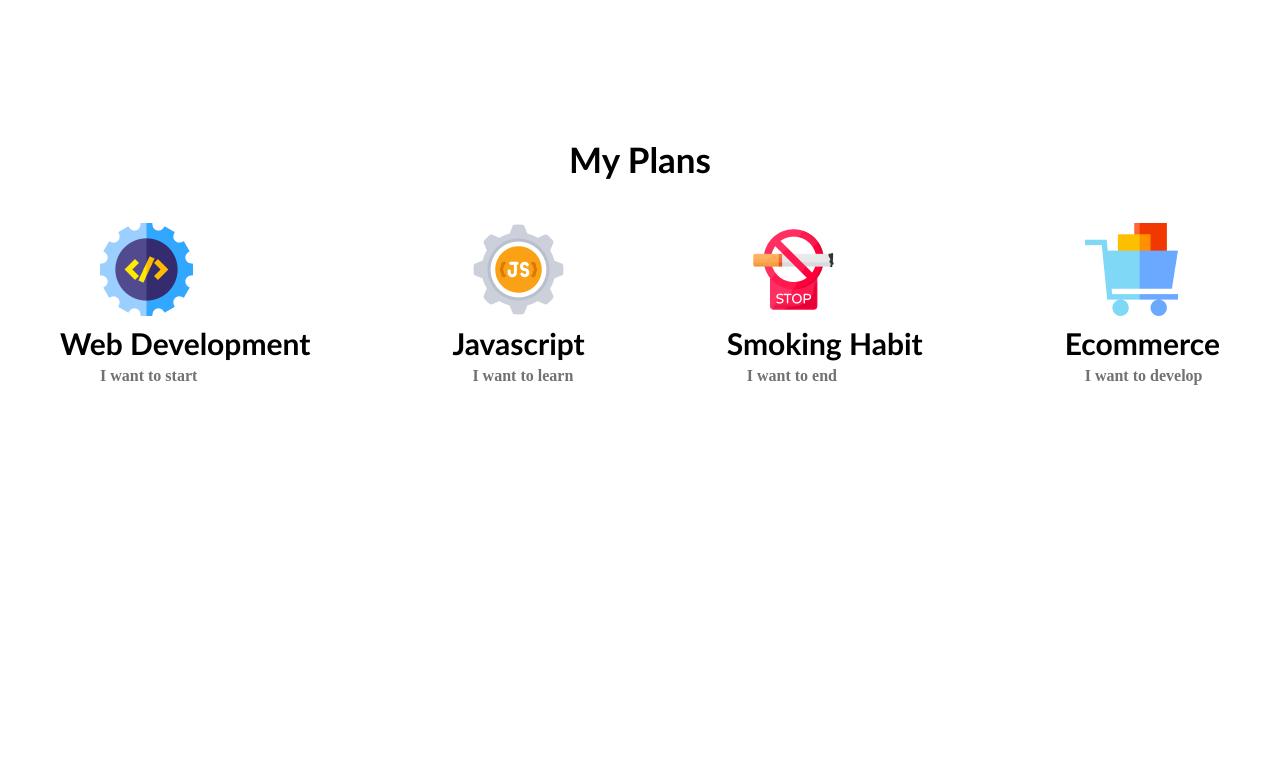
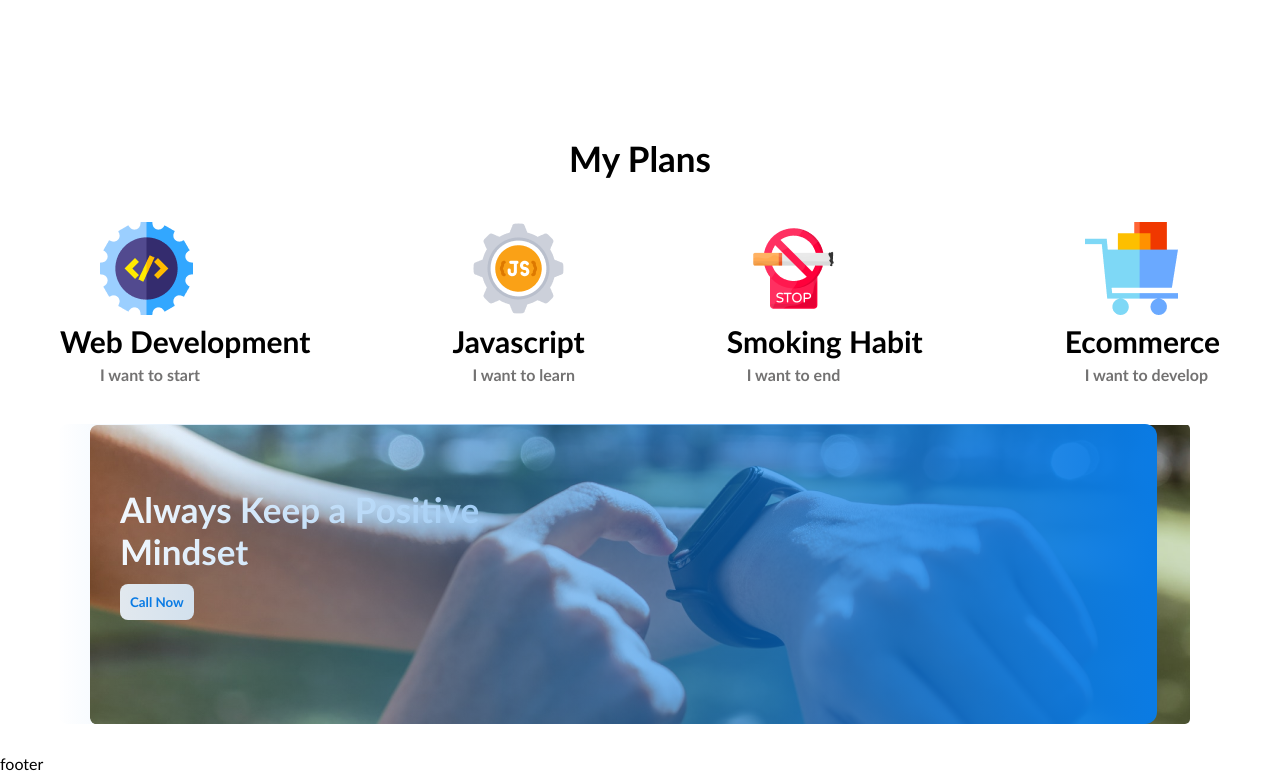
Before and after one commit to shakirmouri/new-year-new-hope-23, a plain HTML site: page index.html in a window 1280 px wide. Shown: the part 1187-1960 px from the top of the page. Before the commit the page ends 1612 px from the top, so only its background shows below. Drawn offline with Linux system fonts and the light colour scheme.

Commit message:
cantact done

```diff
--- a/index.html
+++ b/index.html
@@ -46,6 +46,7 @@
     </div>
     </section>
     <!-- Header Ends -->
+    <!-- Planning Section Started -->
     <section class="my-plan">
      <h1 class="plan-title">My Plans</h1>
      <div class="pl-planning">
@@ -71,6 +72,20 @@
         </div>
      </div>
     </section>
+    <!-- Planning Section End -->
+    <!-- contact Section Starts -->
+    <section class="contact">
+    <div class="contact-info">
+        <div class="contact-text">Always Keep a Positive<br> Mindset<br>
+        <button>Call Now</button>
+        </div>
+    </div>
+    </section>
+    <!-- Contact Section Ends -->
+    <!-- Footer Started -->
+    <section class="footer">
+        footer
+    </section>
 </body>
 
 </html>
--- a/style.css
+++ b/style.css
@@ -1,6 +1,7 @@
 * {
     box-sizing: border-box;
     margin: 0px;
+    font-family: 'Trebuchet MS', 'Lucida Sans Unicode', 'Lucida Grande', 'Lucida Sans', Arial, sans-serif;
 }
 
 .header-content {
@@ -38,6 +39,7 @@
     background-color: white;
     left: 160px;
     color: #005FAC;
+    font-weight: 700;
 
 }
 
@@ -57,7 +59,6 @@
 }
 
 .half-width h2 {
-    font-family: 'Trebuchet MS', 'Lucida Sans Unicode', 'Lucida Grande', 'Lucida Sans', Arial, sans-serif;
     margin-top: 90px;
     margin-bottom: 12px;
     font-weight: 700;
@@ -66,14 +67,12 @@
 }
 
 .half-width h3 {
-    font-family: 'Trebuchet MS', 'Lucida Sans Unicode', 'Lucida Grande', 'Lucida Sans', Arial, sans-serif;
     font-size: 16px;
     font-weight: 400;
     margin-bottom: 25px;
 }
 
 .half-width h4 {
-    font-family: 'Trebuchet MS', 'Lucida Sans Unicode', 'Lucida Grande', 'Lucida Sans', Arial, sans-serif;
     font-size: 16px;
     font-weight: 400;
     margin-bottom: 14px;
@@ -85,7 +84,6 @@
 
 .my-plan h1 {
     text-align: center;
-    font-family: 'Trebuchet MS', 'Lucida Sans Unicode', 'Lucida Grande', 'Lucida Sans', Arial, sans-serif;
     font-style: normal;
     font-weight: 700;
     font-size: 35px;
@@ -106,7 +104,6 @@
    margin-left: 40px;
 }
 .web-development h1{
-    font-family: 'Trebuchet MS', 'Lucida Sans Unicode', 'Lucida Grande', 'Lucida Sans', Arial, sans-serif;
     font-weight: 700;
     font-size: 30px;
 }
@@ -119,7 +116,6 @@
     margin-left: 40px;
 }
 .java-script h1{
-    font-family: 'Trebuchet MS', 'Lucida Sans Unicode', 'Lucida Grande', 'Lucida Sans', Arial, sans-serif;
     font-weight: 700;
     font-size: 30px;
     margin-left: 20px;
@@ -134,7 +130,6 @@
     margin-left: 40px;
 }
 .smoke-habit h1{
-    font-family: 'Trebuchet MS', 'Lucida Sans Unicode', 'Lucida Grande', 'Lucida Sans', Arial, sans-serif;
     font-weight: 700;
     font-size: 30px;
     margin-left: 20px;
@@ -148,7 +143,6 @@
     margin-left: 40px;
 }
 .e-commerce h1{
-    font-family: 'Trebuchet MS', 'Lucida Sans Unicode', 'Lucida Grande', 'Lucida Sans', Arial, sans-serif;
     font-weight: 700;
     font-size: 30px;
     margin-left: 20px;
@@ -157,3 +151,50 @@
     color: rgba(115, 114, 114, 1);
     margin-left: 40px;
 }
+
+/* contact Section */
+.contact{
+    justify-content: center;
+    align-items: center;
+    display: flex;
+    position: relative;
+    margin-bottom: 30px;
+}
+.contact-info{
+    height: 300px;
+    width: 1100px;
+    background-image: url(./images/watch.png);
+    border-radius: 5px;
+
+}
+.contact-info:after {
+    content:'';
+    position:absolute;
+    left:57px;
+    top:0;
+    height: 300px;
+    width: 1100px;
+    border-radius: 12px;
+    /* display:inline-block; */
+    background: linear-gradient(to left, rgb(10, 123, 228) 0%, rgba(31, 82, 170, 0) 100%);
+
+  }
+  .contact-text{
+    position: absolute;
+    top: 64px;
+    left: 120px;
+    color:white;
+    font-size: 35px;
+    font-weight: bolder;
+
+
+  }
+  .contact-text button{
+    padding: 10px;
+    border: 0px solid white;
+    border-radius: 8px;
+    color: rgb(10, 123, 228);
+    font-weight: 700;
+  }
+  /* contact Section End */
+  /* footer started */
```
